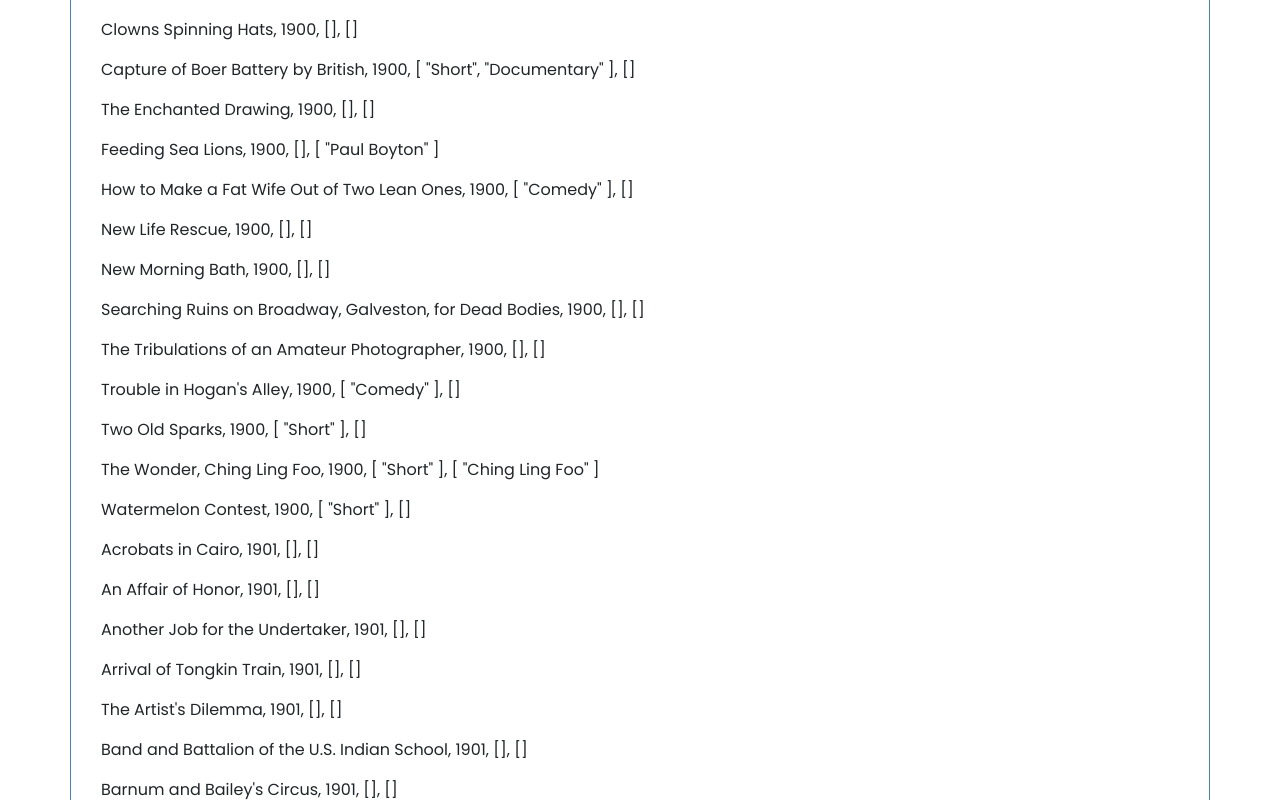
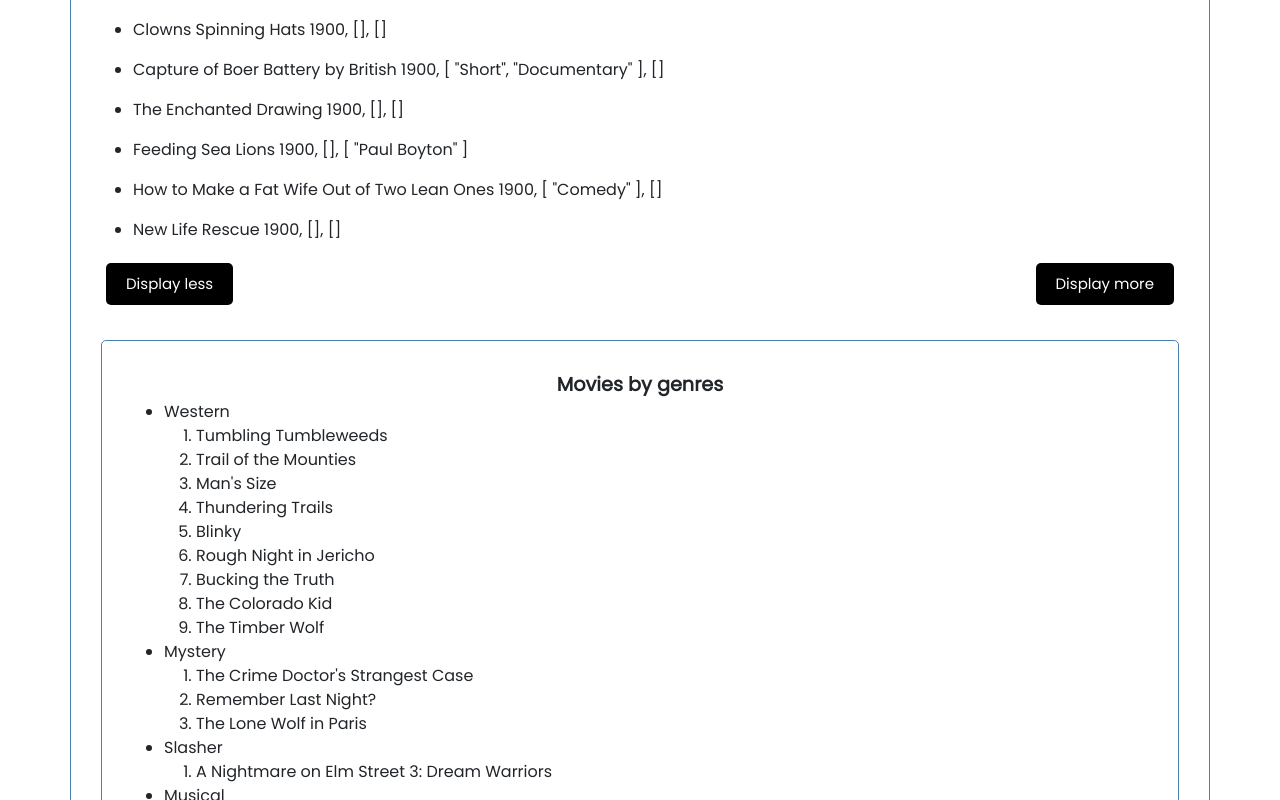
Before and after one commit to matkrasinski/AJI, a Vue app in the folder Zadanie3/zadanie3/: page / in a window 1280 px wide. Shown: the part 560-1360 px from the top of the page. Built offline with nearby package versions, Linux system fonts and the light colour scheme.

Commit message:
Displaying 100 movies by actors and genres, Data filtering by input

```diff
--- a/Zadanie3/zadanie3/package.json
+++ b/Zadanie3/zadanie3/package.json
@@ -9,6 +9,7 @@
   },
   "dependencies": {
     "core-js": "^3.8.3",
+    "underscore": "^1.13.6",
     "vue": "^3.2.13"
   },
   "devDependencies": {
--- a/Zadanie3/zadanie3/src/App.vue
+++ b/Zadanie3/zadanie3/src/App.vue
@@ -1,20 +1,42 @@
 <template>
   <div class="container">
-    <SearchEngine/>
-    <MoviesTable/>
+    <SearchEngine :movieList="movieList" @filtered-data="onUserSearchData"/>
+    <MoviesTable :moviesToDisplay="moviesToDisplay" />
+    <MovieListByGenres :movieList="movieList" />
+    <MovieListByCast :movieList="movieList"/>
   </div>
 </template>
 
 <script>
 import SearchEngine from './components/SearchEngine.vue';
 import MoviesTable from './components/MoviesTable.vue';
+import MovieListByGenres from './components/MovieListByGenres.vue';
+import MovieListByCast from './components/MovieListByCast.vue';
+import jsonData from './../data/movies.json'
 
 export default {
   name: 'App',
   components: {
     SearchEngine,
-    MoviesTable
+    MoviesTable,
+    MovieListByGenres,
+    MovieListByCast
   },
+  data() {
+    return {
+      moviesToDisplay: jsonData,
+      movieList: jsonData
+    }
+  },
+  methods: {
+    onUserSearchData(filteredMovies) {
+      if (filteredMovies.length === this.movieList.length) {
+        this.moviesToDisplay = this.movieList;
+      }else {
+        this.moviesToDisplay = filteredMovies;
+      }
+    }
+  }
 }
 </script>
 
--- a/Zadanie3/zadanie3/src/components/MovieListByCast.vue
+++ b/Zadanie3/zadanie3/src/components/MovieListByCast.vue
@@ -0,0 +1,69 @@
+<template>
+    <div class="container">
+        <header> Movies by actors </header>
+        <ul>
+            <li v-for="(actor, index) in actors" :key="index" >
+                {{actor}}
+                <ol>
+                    <li v-for="(movie, index) in getMovieByCast(actor)" :key="index">
+                        {{movie.title}}
+                    </li>
+                </ol>
+            </li>
+
+        </ul>
+    </div>
+</template>
+
+<script>
+var _ = require('underscore');
+export default {
+    name: 'MovieListBycast',
+    props: ['movieList'],
+
+    data() {
+        return {
+            actors: [],
+            movies: [],
+        };
+    },
+    methods: {
+        selectHundredRandomMovies() {
+        // Picking 100 valid movies from movieList
+            const selectedMovies = _.shuffle(_.filter(this.movieList, (movie) => {
+                return movie.cast.length;
+            })).slice(0, 100);
+            let uniqActors = [];
+        // Appending to uniqActors, actor from selectedMovies
+            _.forEach(selectedMovies, (movie) => {
+                _.forEach(movie.cast, (actor) => {
+                    uniqActors.push(actor);
+                });
+            });
+        // Picking only 100 unique actors
+            uniqActors = _.shuffle(_.uniq(uniqActors)).slice(0, 100);
+            this.actors = uniqActors;
+            this.movies = selectedMovies;
+        },
+        getMovieByCast(actor) {
+            const moviesByActor = _.filter(this.movies, (movie) => {
+            return _.contains(movie.cast, actor);
+            });
+            return moviesByActor;
+            }
+        },
+        mounted() {
+            this.selectHundredRandomMovies();
+        },
+}
+
+</script>
+
+<style>
+    header {
+        text-align: center;
+        font-weight: bold;
+        font-size: larger;
+    }
+
+</style>
--- a/Zadanie3/zadanie3/src/components/MovieListByGenres.vue
+++ b/Zadanie3/zadanie3/src/components/MovieListByGenres.vue
@@ -0,0 +1,61 @@
+<template>
+    <div class="container">
+        <header> Movies by genres </header>
+        <ul>
+            <li v-for="(genre, index) in genres" :key="index" >
+                {{genre}}
+                <ol>
+                    <li v-for="(movie, index) in getMovieByGenre(genre)" :key="index">
+                        {{movie.title}}
+                    </li>
+                </ol>
+            </li>
+
+        </ul>
+    </div>
+</template>
+
+<script>
+var _ = require('underscore');
+export default {
+    name: 'MovieListByGenres',
+    props: ['movieList'],
+
+    data() {
+        return {
+            genres: [],
+            movies: [],
+        };
+    },
+    methods: {
+        selectHundredRandomMovies() {
+        // Picking 100 valid movies from movieList
+            const selectedMovies = _.shuffle(_.filter(this.movieList, (movie) => {
+                return movie.cast.length;
+            })).slice(0, 100);
+            let uniqGenres = [];
+        // Appending to uniqActors, actor from selectedMovies
+            _.forEach(selectedMovies, (movie) => {
+                _.forEach(movie.genres, (genre) => {
+                    uniqGenres.push(genre);
+                });
+            });
+        // Picking only 100 unique actors
+            uniqGenres = _.shuffle(_.uniq(uniqGenres)).slice(0, 100);
+            this.genres = uniqGenres;
+            this.movies = selectedMovies;
+        },
+        getMovieByGenre(genre) {
+            const moviesByGenres = _.filter(this.movies, (movie) => {
+                return _.contains(movie.genres, genre);
+            });
+            return moviesByGenres;
+            }
+        },
+        mounted() {
+            this.selectHundredRandomMovies();
+        },
+}
+
+
+</script>
--- a/Zadanie3/zadanie3/src/components/MoviesTable.vue
+++ b/Zadanie3/zadanie3/src/components/MoviesTable.vue
@@ -1,17 +1,50 @@
 <template>
-    <div v-for="movie in movieList" :key="movie.ttle">
-        <p>{{movie.title}}, {{movie.year}}, {{movie.genres}}, {{movie.cast}}</p>
+    <ul>
+        <li v-for="movie in moviesToDisplay.slice(0, this.step) "
+        :key="movie.ttle" >
+            <p>{{movie.title}} {{movie.year}}, {{movie.genres}}, {{movie.cast}}</p>
+        </li>
+    </ul>
+    <div>
+        <button type="button" id="displayLessButton" @click="displayLess()"
+                class="btn btn-outline-dark">Display less</button>
+        <button type="button" id="displayMoreButton" @click="displayMore()"
+                class="btn btn-outline-dark">Display more</button>
     </div>
 </template>
 
 <script>
-import jsonData from '..//../data/movies.json'
 export default {
     name: 'MoviesTable.vue',
+    props: ['moviesToDisplay'],
     data() {
         return {
-            movieList: jsonData
+            step : 10
         }
-    }
+    },
+    methods: {
+        displayMore() {
+            if (this.step < this.$props.moviesToDisplay.length - 10)
+                this.step += 10;
+        },
+        displayLess() {
+            if (this.step > 10)
+            this.step -= 10
+        },
+        setDataToDisplay(filteredMovies) {
+            if (this.filteredMovieList.length === this.movieList.length) {
+                this.filteredMovieList = this.movieList;
+            } else {
+                this.filteredMovieList = filteredMovies;
+            }
+        }
+    },
 }
 </script>
+
+<style>
+    #displayMoreButton {
+        float: right;
+        margin-left: -50%;
+    }
+</style>
--- a/Zadanie3/zadanie3/src/components/SearchEngine.vue
+++ b/Zadanie3/zadanie3/src/components/SearchEngine.vue
@@ -5,30 +5,79 @@
     <div>
         <div class="form-group">
             <label for="movieTitle">Title : </label>
-            <input type="text" class="form-control" id="movieTitle" placeholder="Movie title"/>
+            <input type="text" class="form-control" v-model="title" id="movieTitle" placeholder="Movie title"/>
         </div>
         <div class="form-group">
             <label for="fromDate">From the year of production : </label>
-            <input type="text" class="form-control" id="fromDate" placeholder="Year from"/>
+            <input type="text" class="form-control" v-model="fromDate" id="fromDate" placeholder="Year from"/>
         </div>
         <div class="form-group">
             <label for="tillDate">Until the year of production : </label>
-            <input type="text" class="form-control" id="tillDate" placeholder="Year till"/>
+            <input type="text" class="form-control" v-model="tillDate" id="tillDate" placeholder="Year till"/>
         </div>
         <div class="form-group">
             <label for="actorName">Cast : </label>
-            <input type="text" class="form-control" id="actorName" placeholder="Actor">
+            <input type="text" class="form-control" v-model="cast" id="actorName" placeholder="Actor">
         </div>
         <div>
-            <button class="btn btn-primary col-12" >Search</button>
+            <button class="btn btn-primary col-12" @click="this.$emit('filtered-data', this.findMovie())">Search</button>
         </div>
     </div>
 </template>
 
 <script>
-    export default {
-        name: 'SearchEngine.vue'
+var _ = require('underscore');
+export default {
+    name: 'SearchEngine.vue',
+    data() {
+        return {
+            title: '',
+            fromDate: '',
+            tillDate: '',
+            cast: ''
+        }
+    },
+    props: ['movieList'],
+    emits: ['filtered-data'],
+    methods: {
+        findMovie() {
+
+            const searchedMovies = _.filter(this.$props.movieList, (movie) => {
+
+            let dateToVal = false;
+            let dateFromVal = false;
+            let haveActor = false;
+            const title = movie.title.toLowerCase().includes(this.title.toLowerCase());
+            const actor = _.filter(movie.cast, (actor) =>{
+            // return actor === this.actor;
+            return actor.toLowerCase().includes(this.actor);
+            });
+
+            if (actor.length > 0) {
+            haveActor = true;
+            } else if (!this.actor) {
+            haveActor = true;
+            }
+
+            if (parseInt(movie.year) <= parseInt(this.dateTo)) {
+            dateToVal = true;
+            } else if (!this.dateTo) {
+            dateToVal = true;
+            }
+
+            if (parseInt(movie.year) >= parseInt(this.dateFrom)) {
+            dateFromVal = true;
+            } else if (!this.dateFrom) {
+            dateFromVal = true;
+            }
+
+            return title && dateToVal && dateFromVal && haveActor;
+        });
+        return searchedMovies;
+        }
     }
+
+}
 </script>
 
 <style>
```
Also changed, not shown: 1 other file (tests, documents, lock files or other folders).
